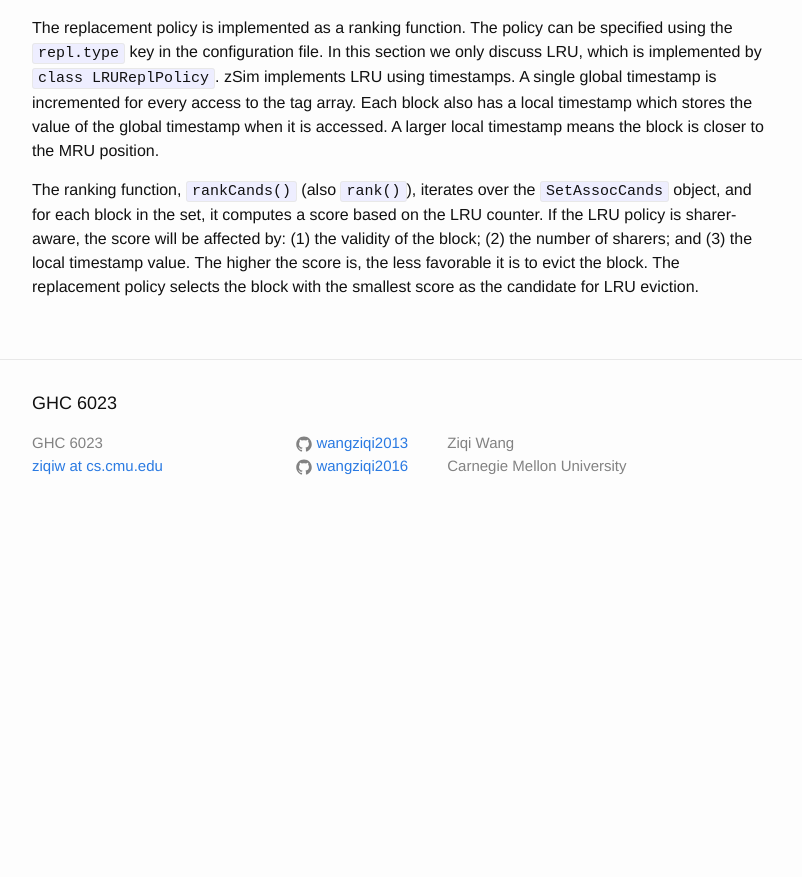
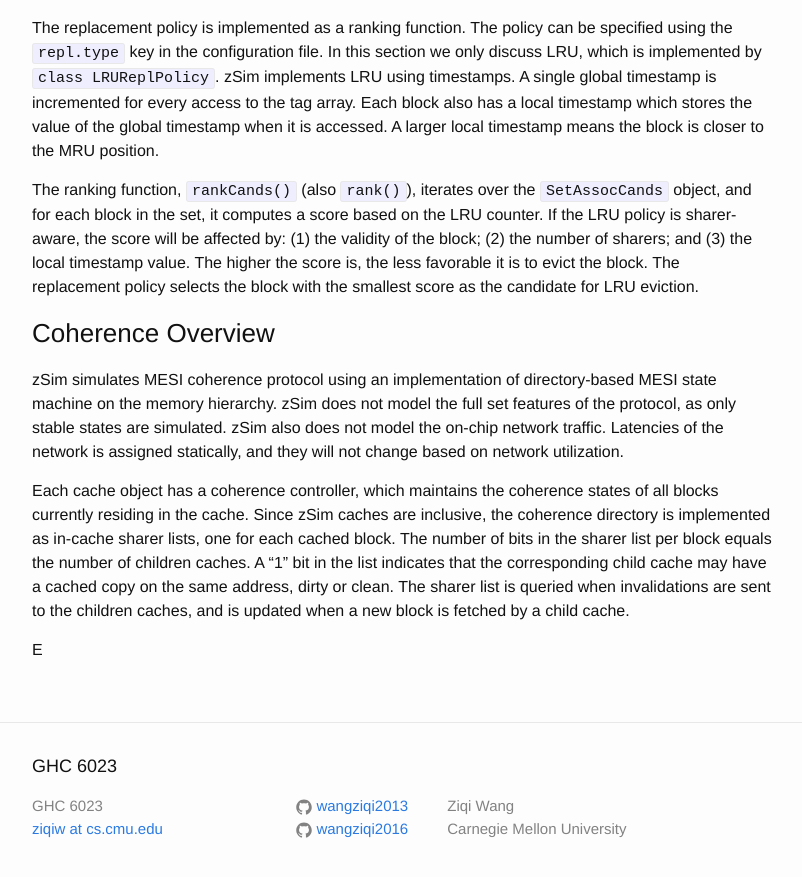
Before and after one commit to wangziqi2013/wangziqi2013.github.io, a Jekyll site: the page built from _posts/2019-12-24-understand-zsim-cc-sim.markdown, in a window 1280 px wide and 900 px high, scrolled down 6183 px. Shown: the top 877 px of the window, without its empty margins (238-1040 px from the left). Built offline with Jekyll 4.4.1, drawn with Linux system fonts in a browser that asks for light colours; before the commit the page ends 6720 px from its top, so only the background shows below that.

Commit message:
Adding coherence overview

```diff
--- a/_posts/2019-12-24-understand-zsim-cc-sim.markdown
+++ b/_posts/2019-12-24-understand-zsim-cc-sim.markdown
@@ -240,3 +240,16 @@ it computes a score based on the LRU counter. If the LRU policy is sharer-aware,
 validity of the block; (2) the number of sharers; and (3) the local timestamp value. The higher the score is, the less
 favorable it is to evict the block. The replacement policy selects the block with the smallest score as the candidate
 for LRU eviction.
+
+### Coherence Overview
+
+zSim simulates MESI coherence protocol using an implementation of directory-based MESI state machine on the memory hierarchy.
+zSim does not model the full set features of the protocol, as only stable states are simulated. zSim also does not model the
+on-chip network traffic. Latencies of the network is assigned statically, and they will not change based on network utilization.
+
+Each cache object has a coherence controller, which maintains the coherence states of all blocks currently residing in the
+cache. Since zSim caches are inclusive, the coherence directory is implemented as in-cache sharer lists, one for each cached
+block. The number of bits in the sharer list per block equals the number of children caches. A "1" bit in the list indicates
+that the corresponding child cache may have a cached copy on the same address, dirty or clean. The sharer list is queried when invalidations are sent to the children caches, and is updated when a new block is fetched by a child cache.
+
+E
```
